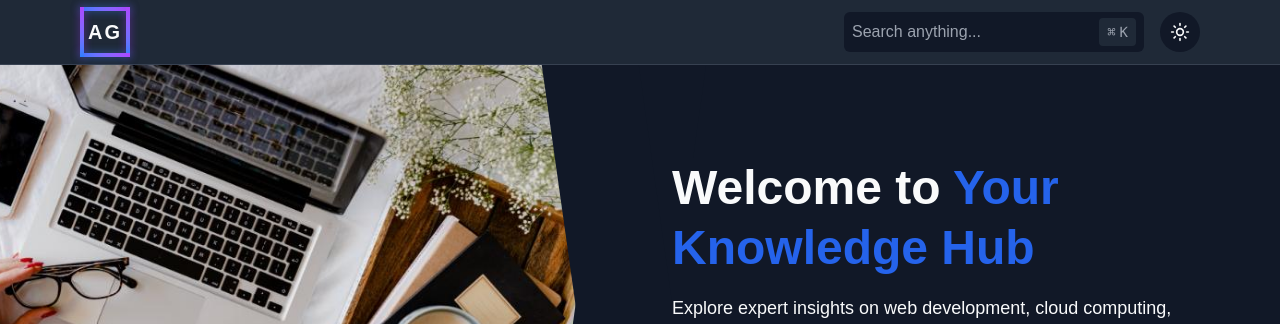
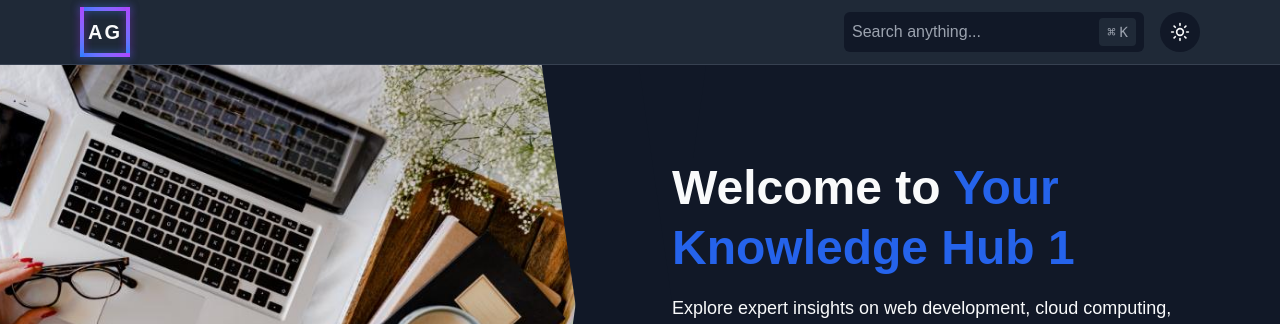
Before and after one commit to abdul-ghaffar01/blog-system, a Next.js app: page / in a window 1280 px wide. Shown: the top 324 px of the page. Built offline with nearby package versions, Linux system fonts and the light colour scheme.

Commit message:
Checking webhook

```diff
--- a/components/home/Hero.jsx
+++ b/components/home/Hero.jsx
@@ -48,7 +48,7 @@ export default function Hero() {
           className="text-4xl md:text-5xl font-bold leading-tight"
         >
           Welcome to{" "}
-          <span className="text-primary">Your Knowledge Hub</span>
+          <span className="text-primary">Your Knowledge Hub 1</span>
         </motion.h1>
 
         <motion.p
```
